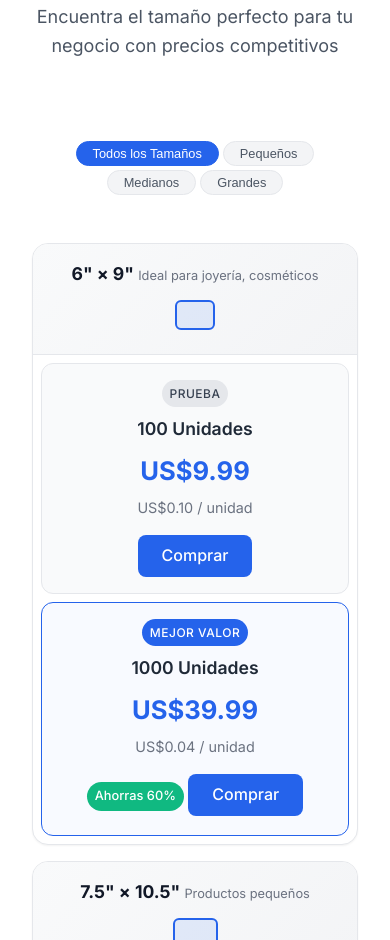
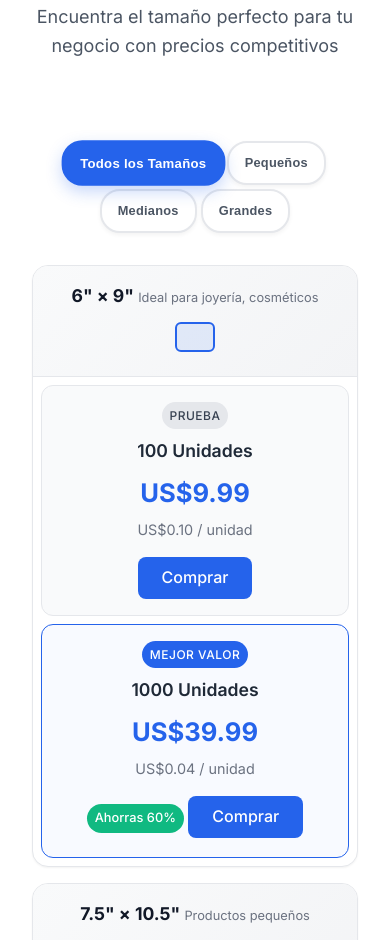
Before and after one commit to onick/fundas, a website: page index.html in a window 390 px wide. Shown: the part 6154-7094 px from the top of the page. Drawn offline with Linux system fonts and the light colour scheme.

Commit message:
📱 Improve: Botones de filtros optimizados para móvil
🎨 Mejoras UX/UI implementadas:
✨ Altura mínima 44px (touch-friendly standard)
🎯 Bordes redondeados y sombras mejoradas
💫 Efectos hover/active más llamativos
📐 Espaciado y alineación optimizados
🔥 Transformaciones suaves con scale y translateY

📱 Optimizaciones específicas:
- Móvil (≤768px): Font-weight bold, sombras con brand color
- Móvil pequeño (≤480px): Bordes gruesos, background blanco
- Touch interactions: user-select none, min-height 44px
- Visual feedback: Transform effects al tocar

🎯 Resultado: Botones mucho más profesionales y fáciles de usar
🛠️ Archivo: assets/css/new-pricing-styles.css
📱 Impacto: Mejor experiencia móvil en filtros de precios

```diff
--- a/assets/css/new-pricing-styles.css
+++ b/assets/css/new-pricing-styles.css
@@ -8,6 +8,8 @@
     gap: var(--space-sm);
     margin-bottom: var(--space-2xl);
     flex-wrap: wrap;
+    align-items: center;
+    padding: 0 var(--space-lg);
 }
 
 .filter-btn {
@@ -20,17 +22,24 @@
     cursor: pointer;
     transition: all var(--transition-normal);
     font-size: 0.9rem;
+    border: none;
+    box-shadow: 0 2px 4px rgba(0, 0, 0, 0.05);
+    user-select: none;
 }
 
 .filter-btn:hover {
     background: var(--gray-200);
     color: var(--gray-700);
+    transform: translateY(-1px);
+    box-shadow: 0 4px 8px rgba(0, 0, 0, 0.12);
 }
 
 .filter-btn.active {
     background: var(--primary-color);
     color: white;
     border-color: var(--primary-color);
+    transform: translateY(-1px);
+    box-shadow: 0 4px 12px rgba(37, 99, 235, 0.3);
 }
 
 .pricing-groups {
@@ -257,11 +266,30 @@
 @media (max-width: 768px) {
     .pricing-filters {
         gap: var(--space-xs);
+        padding: 0 var(--space-md);
+        justify-content: center;
+        max-width: 100%;
     }
 
     .filter-btn {
-        padding: var(--space-xs) var(--space-md);
-        font-size: 0.8rem;
+        padding: var(--space-sm) var(--space-md);
+        font-size: 0.85rem;
+        min-width: auto;
+        flex: 0 0 auto;
+        white-space: nowrap;
+        font-weight: var(--font-weight-semibold);
+        border-radius: var(--radius-lg);
+        box-shadow: 0 2px 4px rgba(0, 0, 0, 0.05);
+    }
+
+    .filter-btn.active {
+        transform: scale(1.05);
+        box-shadow: 0 4px 12px rgba(37, 99, 235, 0.3);
+    }
+
+    .filter-btn:hover {
+        transform: scale(1.02);
+        box-shadow: 0 3px 8px rgba(0, 0, 0, 0.15);
     }
 
     .size-header {
@@ -286,6 +314,41 @@
 }
 
 @media (max-width: 480px) {
+    .pricing-filters {
+        gap: var(--space-xs);
+        padding: 0 var(--space-sm);
+        margin-bottom: var(--space-xl);
+    }
+
+    .filter-btn {
+        padding: 10px 16px;
+        font-size: 0.8rem;
+        border-radius: 20px;
+        font-weight: 600;
+        letter-spacing: 0.25px;
+        border: 2px solid var(--gray-200);
+        background: white;
+        min-height: 44px;
+        display: flex;
+        align-items: center;
+        justify-content: center;
+    }
+
+    .filter-btn.active {
+        background: var(--primary-color);
+        border-color: var(--primary-color);
+        color: white;
+        transform: scale(1.03);
+        box-shadow: 0 6px 16px rgba(37, 99, 235, 0.25);
+    }
+
+    .filter-btn:not(.active):hover {
+        background: var(--gray-50);
+        border-color: var(--gray-300);
+        transform: translateY(-1px);
+        box-shadow: 0 4px 10px rgba(0, 0, 0, 0.1);
+    }
+
     .pricing-groups {
         gap: var(--space-md);
     }
```
